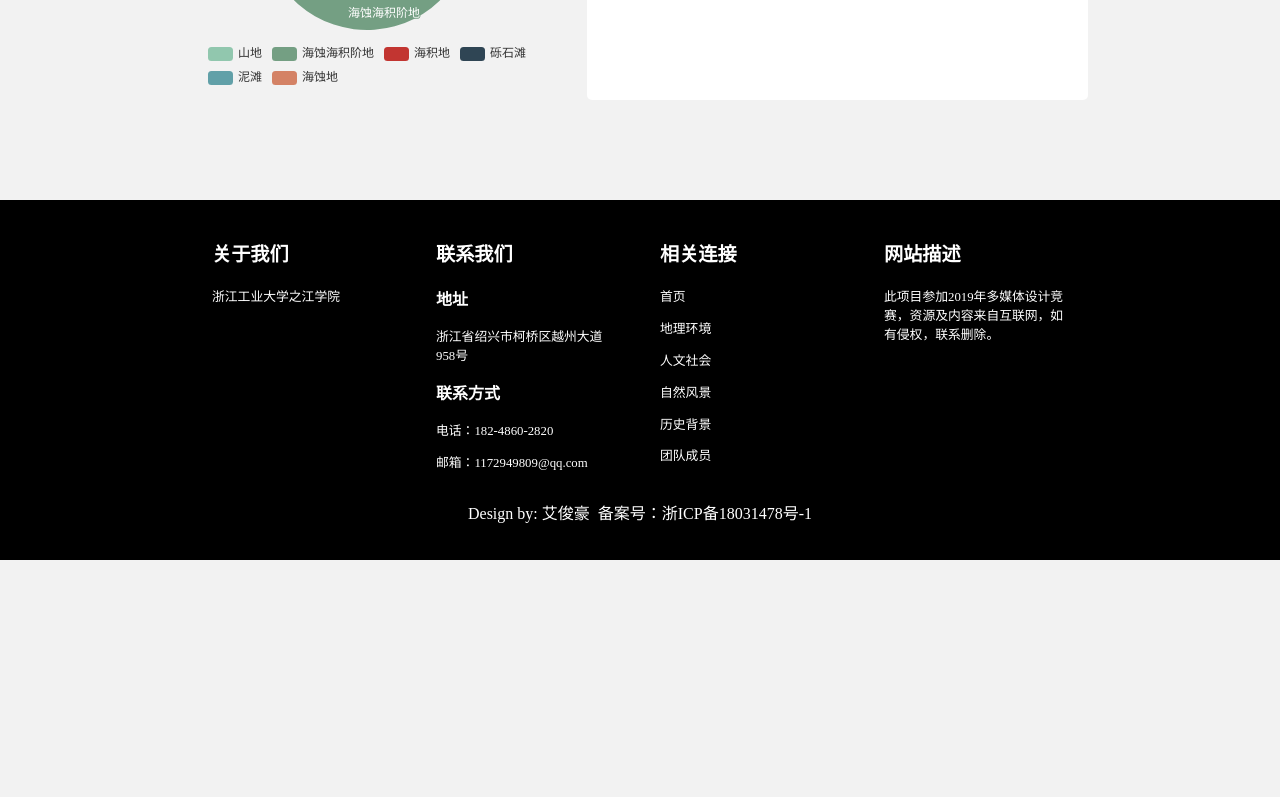
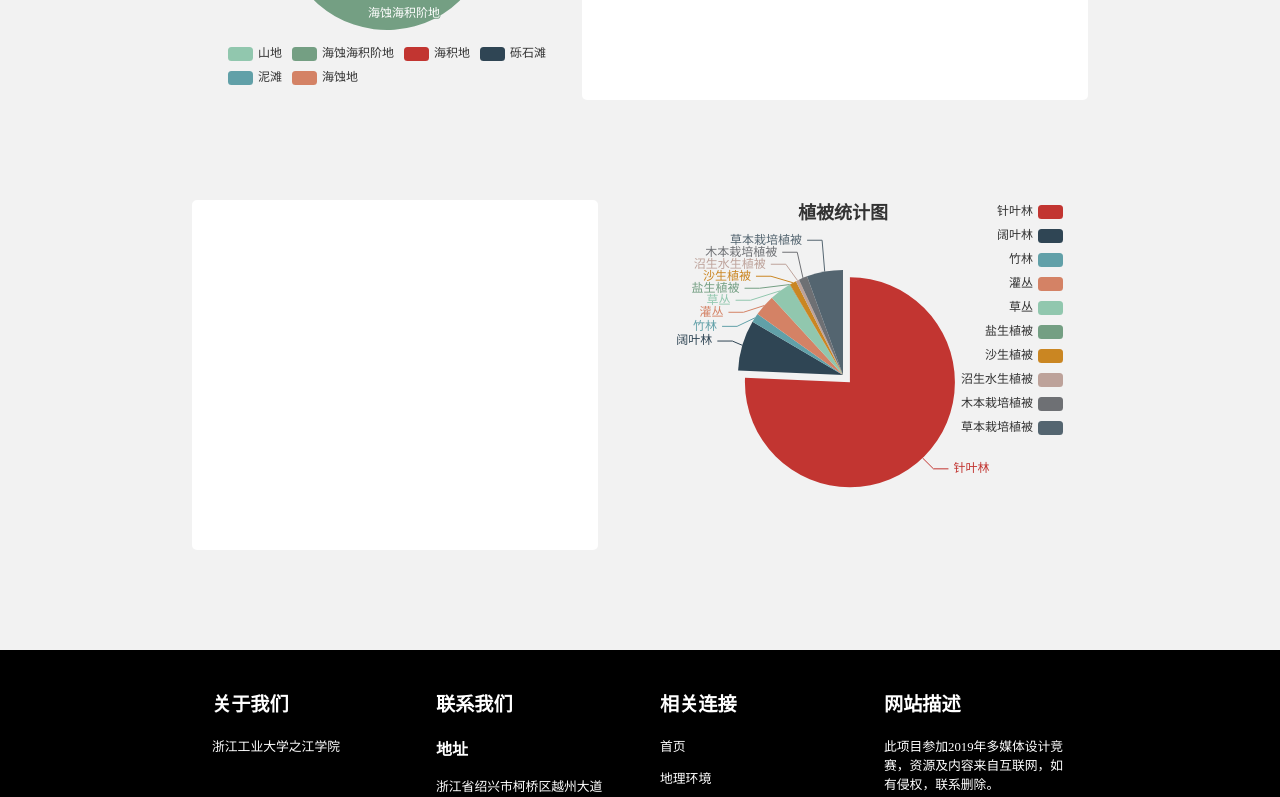
Before and after one commit to aijunhao/LocalCultureEducationFront, a Vue app: page /location/chinamap in a window 1280 px wide. Shown: the part 1050-1847 px from the top of the page. Before the commit the page ends 1610 px from the top, so only its background shows below. Built offline with nearby package versions, Linux system fonts and the light colour scheme; no server answers.

Commit message:
添加 location 页面植被图表

```diff
--- a/src/store.js
+++ b/src/store.js
@@ -10,7 +10,12 @@ export default new Vuex.Store({
     // 地质信息
     geology: {
       overview: "",
-      detail: []
+      detail: [
+        {
+          name: "",
+          content: ""
+        }
+      ]
     },
     // 地质信息选中项
     geologyAreaSelected: {
@@ -18,6 +23,21 @@ export default new Vuex.Store({
       content: ""
     },
     geologyLineSelected: {
+      name: "",
+      content: ""
+    },
+    // 植被信息
+    plant: {
+      overview: "",
+      detail: [
+        {
+          name: "",
+          content: ""
+        }
+      ]
+    },
+    // 植被信息选中项
+    plantSelected: {
       name: "",
       content: ""
     }
@@ -37,6 +57,10 @@ export default new Vuex.Store({
             item => item.name === params.name
           );
         }
+      } else if (params.index === 2) {
+        state.plantSelected = state.plant.detail.find(
+          item => item.name === params.name
+        );
       }
     },
     /**
@@ -44,6 +68,12 @@ export default new Vuex.Store({
      */
     SET_GEOLOGY: (state, value) => {
       state.geology = value;
+    },
+    /**
+     * 设置 geology 地质信息
+     */
+    SET_PLANT: (state, value) => {
+      state.plant = value;
     }
   },
   actions: {}
--- a/src/views/Location.vue
+++ b/src/views/Location.vue
@@ -20,16 +20,28 @@
     </div>
 
     <!-- 地质地貌 -->
-    <div class="location-geology">
-      <div class="location-geology-echarts">
-        <echarts :height="350" :index="1" :option="option" :width="350"></echarts>
+    <div class="location-content">
+      <div class="location-content-echarts">
+        <echarts :height="350" :index="1" :option="geologyOption" :width="350"></echarts>
       </div>
-      <div class="location-geology-main">
+      <div class="location-content-main">
         <p>{{ geologyOverView }}</p>
-        <p v-text="geologyAreaSelected.name">面积占比名称</p>
+        <p class="location-content-main-title" v-text="geologyAreaSelected.name">面积占比名称</p>
         <p v-text="geologyAreaSelected.content">点击左侧图表可在此处查看详细信息</p>
-        <p v-text="geologyLineSelected.name">海岸线占比名称</p>
+        <p class="location-content-main-title" v-text="geologyLineSelected.name">海岸线占比名称</p>
         <p v-text="geologyLineSelected.content">点击左侧图表可在此处查看详细信息</p>
+      </div>
+    </div>
+
+    <!-- 植被信息 -->
+    <div class="location-content">
+      <div class="location-content-main">
+        <p>{{ plantOverView }}</p>
+        <p class="location-content-main-title" v-text="plantSelected.name">植物类别</p>
+        <p v-text="plantSelected.content">点击左侧图表可在此处查看详细信息</p>
+      </div>
+      <div class="location-content-echarts">
+        <echarts :height="350" :index="2" :option="plantOption" :width="450"></echarts>
       </div>
     </div>
   </div>
@@ -54,7 +66,7 @@ export default {
         }
       },
       // 地质地貌 echarts 参数
-      option: {
+      geologyOption: {
         title: {
           text: '地质地貌统计图',
           left: 'center'
@@ -113,6 +125,60 @@ export default {
             ]
           }
         ]
+      },
+      // 植被信息 echarts 参数
+      plantOption: {
+        title: {
+          text: '植被统计图',
+          left: 'center'
+        },
+        tooltip: {
+          trigger: 'item',
+          formatter: '{a} <br/>{b} : {c} 亩'
+        },
+        legend: {
+          orient: 'vertical',
+          left: 'right',
+          data: [
+            '针叶林',
+            '阔叶林',
+            '竹林',
+            '灌丛',
+            '草丛',
+            '盐生植被',
+            '沙生植被',
+            '沼生水生植被',
+            '木本栽培植被',
+            '草本栽培植被'
+          ]
+        },
+        series: [
+          {
+            name: '海岸线比例',
+            type: 'pie',
+            selectedMode: 'single',
+            radius: [0, '60%'],
+            itemStyle: {
+              emphasis: {
+                shadowBlur: 10,
+                shadowOffsetX: 0,
+                shadowColor: 'rgba(0, 0, 0, 0.5)'
+              }
+            },
+            data: [
+              { value: 9816, name: '针叶林', selected: true },
+              { value: 1011, name: '阔叶林' },
+              { value: 180, name: '竹林' },
+              { value: 429, name: '灌丛' },
+              { value: 429, name: '草丛' },
+              { value: 13.5, name: '盐生植被' },
+              { value: 133.5, name: '沙生植被' },
+              { value: 67.5, name: '沼生水生植被' },
+              { value: 169.5, name: '木本栽培植被' },
+              { value: 723, name: '草本栽培植被' }
+            ]
+          }
+        ]
       }
     }
   },
@@ -127,26 +193,39 @@ export default {
       })
         .then(data => {
           this.initMessage = data.data
+          this.dataCommit(data.data)
+        })
+        .catch(err => {
+          console.log(err)
+        })
+    },
+    /**
+     * 将数据存到 vuex 中
+     */
+    dataCommit(data) {
       // 将 geology 存储到 vuex 中
-          this.$store.commit('SET_GEOLOGY', data.data.geology)
-          // 初始化选中项
+      this.$store.commit('SET_GEOLOGY', data.geology)
+      // 初始化 geology 选中项
       this.$store.commit('SELECT_ECHARTS', {
         index: 1,
         name: '海积地',
         componentIndex: 0
       })
-          // 初始化选中项
+      // 初始化 geology 选中项
       this.$store.commit('SELECT_ECHARTS', {
         index: 1,
         name: '其他',
         componentIndex: 1
       })
-        })
-        .catch(err => {
-          console.log(err)
+      // 将 geology 存储到 vuex 中
+      this.$store.commit('SET_PLANT', data.plant)
+      // 初始化 plant 选中项
+      this.$store.commit('SELECT_ECHARTS', {
+        index: 2,
+        name: '针叶林',
+        componentIndex: 1
       })
     },
-
     /**
      * 路由跳转
      */
@@ -171,7 +250,9 @@ export default {
     ...mapState({
       geologyOverView: state => state.geology.overview,
       geologyAreaSelected: state => state.geologyAreaSelected,
-      geologyLineSelected: state => state.geologyLineSelected
+      geologyLineSelected: state => state.geologyLineSelected,
+      plantOverView: state => state.plant.overview,
+      plantSelected: state => state.plantSelected
     })
   }
 }
@@ -205,18 +286,22 @@ export default {
       right 10px
       z-index 50
 
-  .location-geology
+  .location-content
     padding 50px 0
 
-    .location-geology-echarts
+    .location-content-echarts
       display flex
       justify-content center
+      margin 0 20px
 
-    .location-geology-main
+    .location-content-main
       width 100%
       background #fff
-      padding 10px
+      padding 20px
       border-radius 5px
+
+      .location-content-main-title
+        font-weight 600
 
 // pc
 @media screen and (min-width: 960px)
@@ -230,9 +315,6 @@ export default {
       margin 0 15px
 
       .location-show-description
-        background #fff
-        border-radius 5px
-        padding 20px
         width 20%
         min-width 300px
 
@@ -245,16 +327,13 @@ export default {
         width 80%
         min-width 600px
 
-    .location-geology
+    .location-content
       padding 50px 15%
       display flex
       display -webkit-flex
       justify-content space-between
 
-      .location-geology-main
-        margin-left 5%
-        background #fff
-        padding 10px
+      .location-content-main
         border-radius 5px
 
 // mobile
```
Lines whose indentation alone changed are shown as unchanged.
